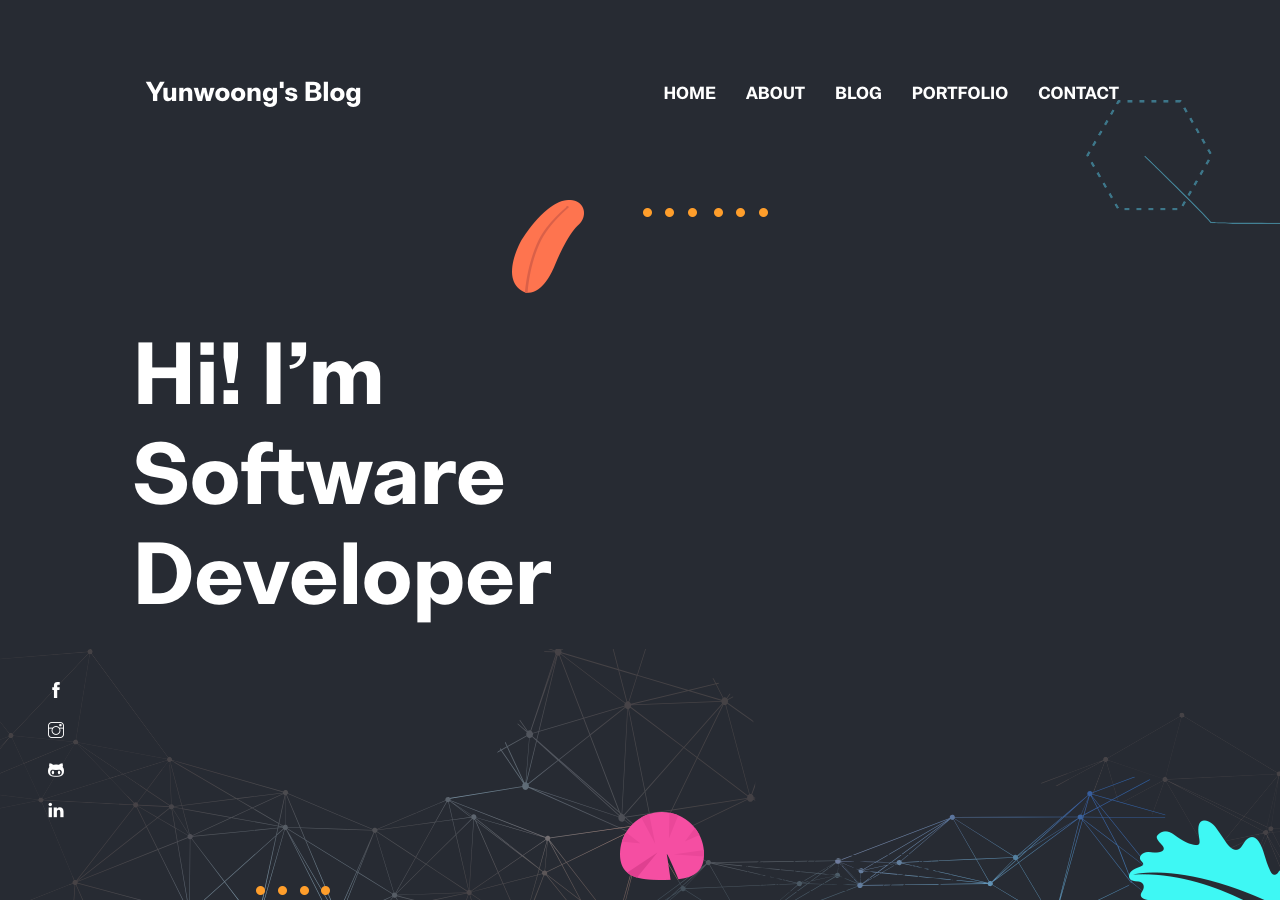
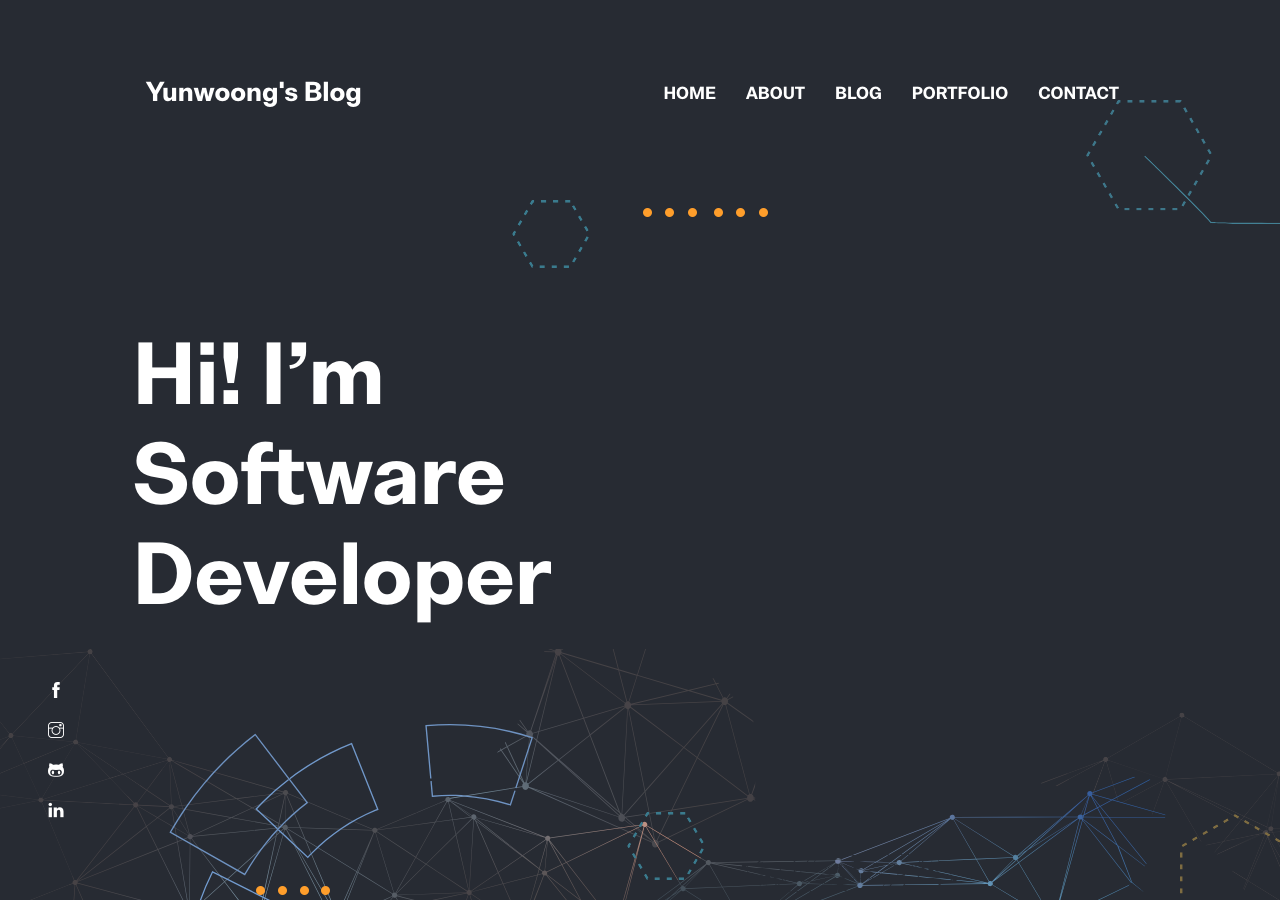
Before and after one commit to yunwoong7/yunwoong7.github.io, a Jekyll site: the page built from index.html, in a window 1280 px wide and 900 px high. Built offline with Jekyll 4.4.1, drawn with Linux system fonts in a browser that asks for light colours.

Commit message:
change scss

```diff
--- a/_includes/hero-section.html
+++ b/_includes/hero-section.html
@@ -14,7 +14,7 @@
     <img src="{{ site.baseurl }}/assets/images/illustrations/dots-cyan.png" alt="bg-shape">
   </div>
   <div class="layer" id="l3">
-    <img src="{{ site.baseurl }}/assets/images/illustrations/leaf-orange.png" alt="bg-shape">
+    <img src="{{ site.baseurl }}/assets/images/illustrations/lines4.svg" alt="bg-shape">
   </div>
   <div class="layer" id="l4">
     <img src="{{ site.baseurl }}/assets/images/illustrations/dots-orange.png" alt="bg-shape">
@@ -23,16 +23,16 @@
     <img src="{{ site.baseurl }}/assets/images/illustrations/lines2.svg" alt="bg-shape">
   </div>
   <div class="layer" id="l6">
-    <img src="{{ site.baseurl }}/assets/images/illustrations/leaf-cyan.png" alt="bg-shape">
+    <img src="{{ site.baseurl }}/assets/images/illustrations/lines6.svg" alt="bg-shape">
   </div>
   <div class="layer" id="l7">
     <img src="{{ site.baseurl }}/assets/images/illustrations/dots-group-orange.png" alt="bg-shape">
   </div>
   <div class="layer" id="l8">
-    <img src="{{ site.baseurl }}/assets/images/illustrations/leaf-pink-round.png" alt="bg-shape">
+    <img src="{{ site.baseurl }}/assets/images/illustrations/lines4.svg" alt="bg-shape">
   </div>
   <div class="layer" id="l9">
-    <img src="{{ site.baseurl }}/assets/images/illustrations/leaf-cyan-2.png" alt="bg-shape">
+    <img src="{{ site.baseurl }}/assets/images/illustrations/lines5.svg" alt="bg-shape">
   </div>
   <!-- social icon -->
   <ul class="list-unstyled ml-5 mt-3 position-relative zindex-1">
```
Also changed, not shown: assets/images/illustrations/lines3.svg (added), assets/images/illustrations/lines5.svg (added).
